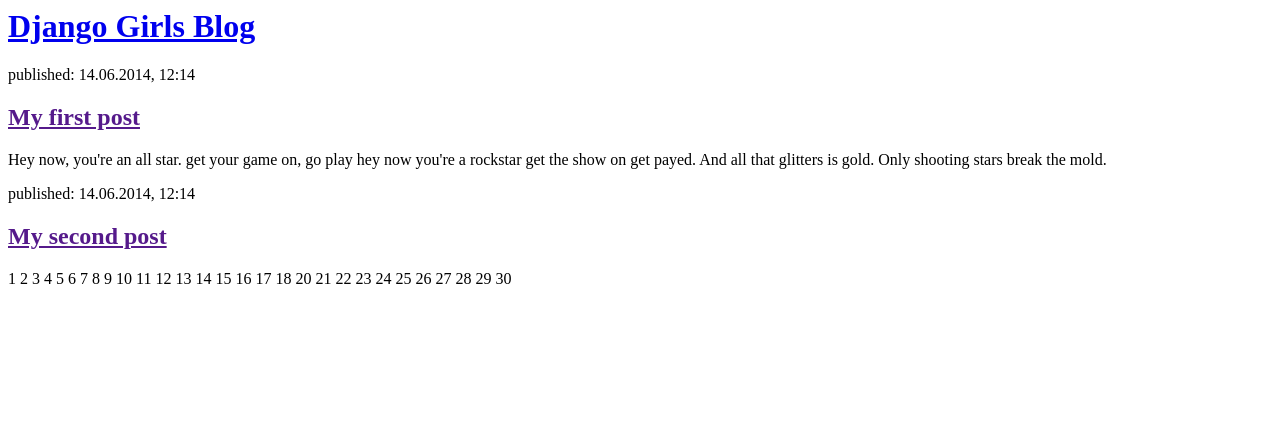
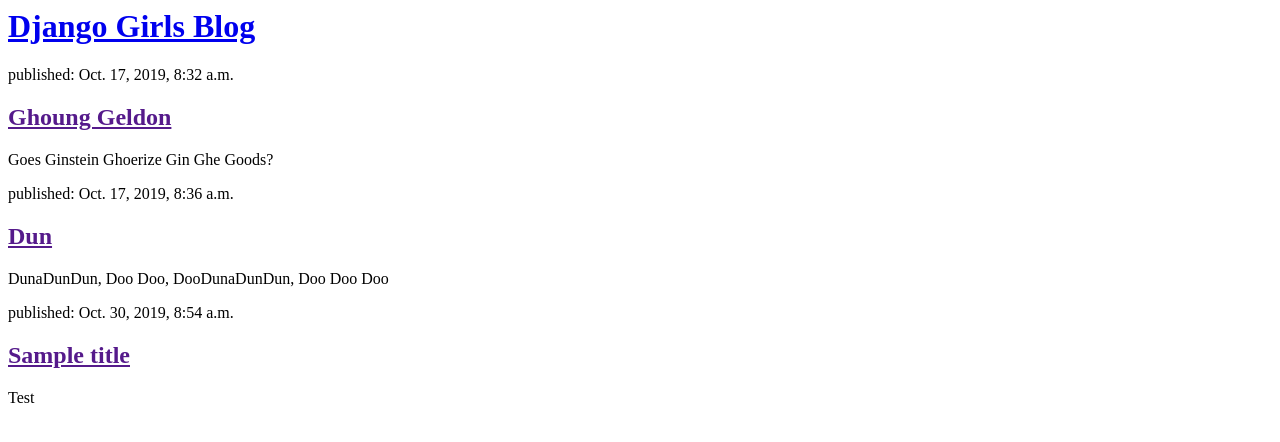
Before and after one commit to Violet6602/my-new-blog, a Django app: page / in a window 1280 px wide. Shown: the top 442 px of the page. Run offline with Django 3.2, Linux system fonts and the light colour scheme; data comes from the database, SQL or seed files in the repository; both versions use the stored data as it was after the commit.

Commit message:
Changed templates

```diff
--- a/blog/templates/blog/post_list.html
+++ b/blog/templates/blog/post_list.html
@@ -8,15 +8,15 @@
             <h1><a href="/">Django Girls Blog</a></h1>
         </div>
 
-        <div>
-            <p>published: 14.06.2014, 12:14</p>
-            <h2><a href="">My first post</a></h2>
-            <p>Hey now, you're an all star. get your game on, go play hey now you're a rockstar get the show on get payed. And all that glitters is gold. Only shooting stars break the mold.</p>
-        </div>
+        {% for post in posts %}
+            <div>
+                <p>published: {{ post.published_date }}</p>
+                <h2><a href="">{{ post.title }}</a></h2>
+                <p>{{ post.text|linebreaksbr }}</p>
+            </div>
+        {% endfor %}
 
-        <div>
-            <p>published: 14.06.2014, 12:14</p>
-            <h2><a href="">My second post</a></h2>
-            <p>1 2 3 4 5 6 7 8 9 10 11 12 13 14 15 16 17 18 20 21 22 23 24 25 26 27 28 29 30</p>
+
+
     </body>
 </html>
--- a/blog/views.py
+++ b/blog/views.py
@@ -1,6 +1,8 @@
 from django.shortcuts import render
-
+from django.utils import timezone
+from .models import Post
 # Create your views here.
 
 def post_list(request):
-    return render(request, 'blog/post_list.html',{})
+    posts = Post.objects.filter(published_date__lte=timezone.now()).order_by('published_date')
+    return render(request, 'blog/post_list.html',{'posts': posts})
```
Also changed, not shown: db.sqlite3.
